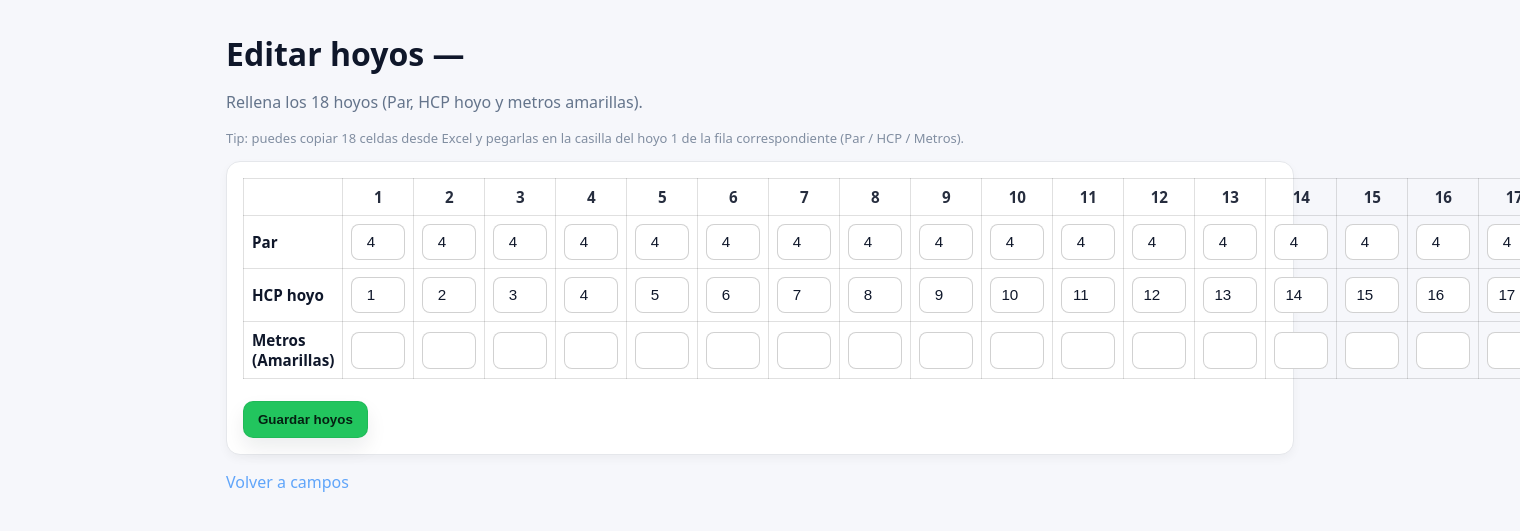
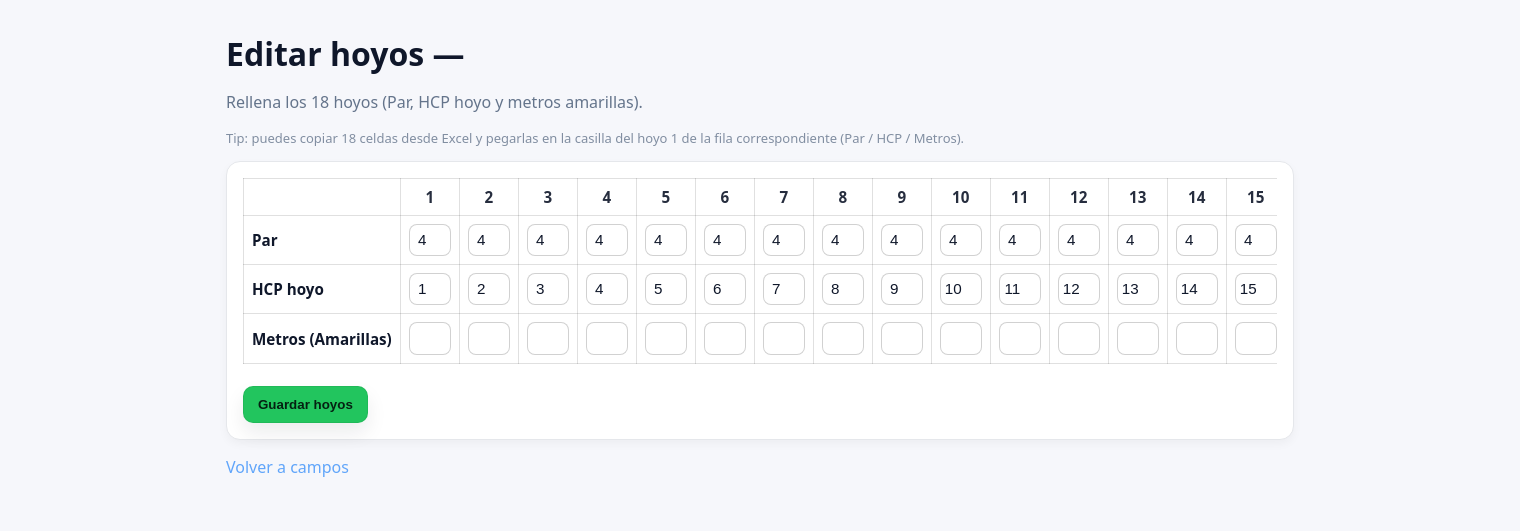
Before and after one commit to 5x8p4cf24x-ctrl/golf-stats, a FastAPI app: page /admin/courses/1/holes in a window 1520 px wide; the page is wider, and only the part inside the window is pictured. Shown: the top 531 px of that part. Run offline with FastAPI, Linux system fonts and the light colour scheme; data that the repository does not hold is empty.

Commit message:
Ajuste tabla hoyos: scroll horizontal y inputs más compactos

```diff
--- a/app/static/styles.css
+++ b/app/static/styles.css
@@ -466,6 +466,27 @@ input[readonly], textarea[readonly]{
   padding: 8px 10px;           /* etiqueta izquierda más compacta */
 }
 
+/* ===============================
+   HOYOS – TABLA EDICIÓN
+   =============================== */
+
+.table-scroll {
+  width: 100%;
+  overflow-x: auto;
+  overflow-y: visible;
+  -webkit-overflow-scrolling: touch;
+}
+
+.table-scroll .holes-grid {
+  min-width: 1200px;   /* clave: evita que se comprima */
+}
+
+.table-scroll .holes-grid th,
+.table-scroll .holes-grid td {
+  white-space: nowrap;
+}
+
+
 
 /* ============================================================================= */
 /* ============================= PUBLIC LANDING ================================ */
--- a/app/templates/holes_form.html
+++ b/app/templates/holes_form.html
@@ -10,8 +10,8 @@
     .holes-grid thead th:first-child,
     .holes-grid tbody th { text-align: left; width: 110px; }
     .holes-grid input.cell {
-      width: 54px;
-      padding: 8px 6px;
+      width: 42px;
+      padding: 6px 4px;
       text-align: center;
       border: 1px solid rgba(0,0,0,.18);
       border-radius: 8px;
@@ -28,6 +28,7 @@
 
     <section class="card">
       <form method="post">
+        <div class="table-scroll">
           <table class="holes-grid">
             <thead>
               <tr>
@@ -76,7 +77,7 @@
               </tr>
             </tbody>
           </table>
-
+        </div>
         <br/>
         <button type="submit">Guardar hoyos</button>
       </form>
```
Lines whose indentation alone changed are shown as unchanged.
